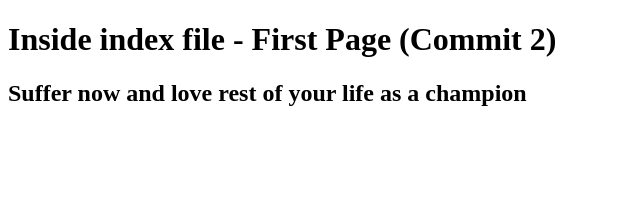
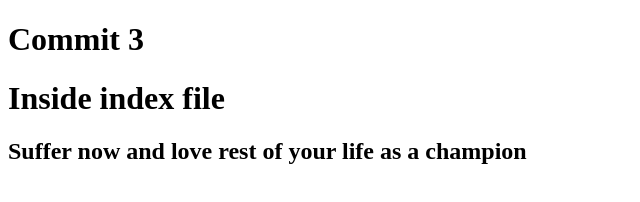
Before and after one commit to sakshamkataria/TestUpload, a plain HTML site: page index.html in a window 1280 px wide. Shown: the whole page, without its empty margins (0-640 px from the left). Drawn offline with Linux system fonts and the light colour scheme.

Commit message:
app01 branch - Commit 3

```diff
--- a/index.html
+++ b/index.html
@@ -5,7 +5,8 @@
 	<title>Project</title>
 </head>
 <body>
-<h1>Inside index file - First Page (Commit 2)</h1>
+	<h1>Commit 3</h1>
+<h1>Inside index file</h1>
 <h2>Suffer now and love rest of your life as a champion</h2>
 </body>
 </html>
```
